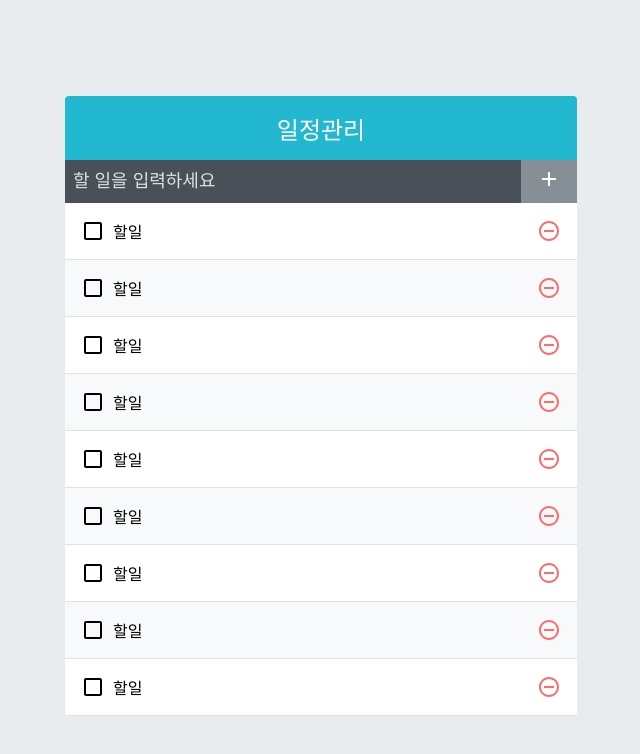
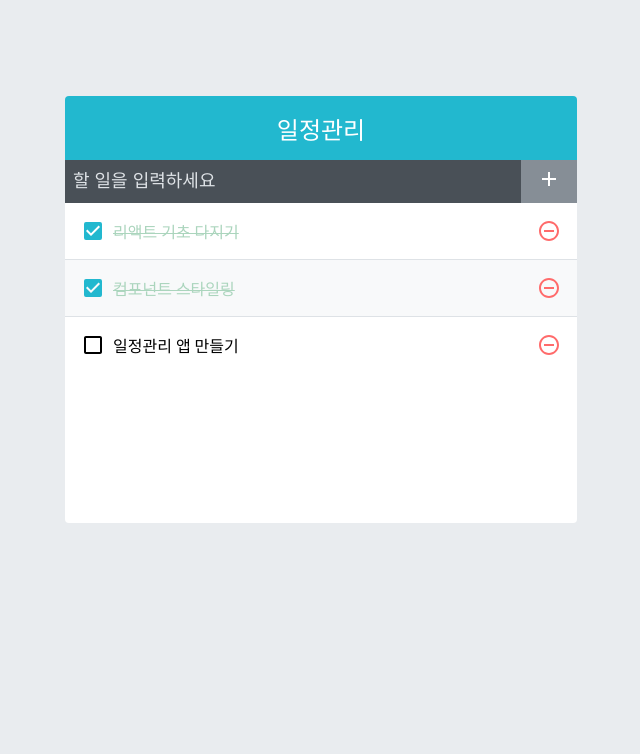
Before and after one commit to koreanddinghwan/TodoList-react, a React (Create React App) app: page / in a window 1280 px wide. Shown: the top 754 px of the page, without its empty margins (319-959 px from the left). Built offline with nearby package versions, Linux system fonts and the light colour scheme.

Commit message:
todoStatus in App

```diff
--- a/src/App.js
+++ b/src/App.js
@@ -1,12 +1,31 @@
 import TodoTemplate from './components/TodoTemplate';
 import TodoInsert from './components/TodoInsert';
 import TodoList from './components/TodoList';
+import React, { useState } from 'react';
 
 function App() {
+  const [todos, setTodos] = useState([
+    {
+      id: 1,
+      text: '리액트 기초 다지기',
+      checked: true,
+    },
+    {
+      id: 2,
+      text: '컴포넌트 스타일링',
+      checked: true,
+    },
+    {
+      id: 1,
+      text: '일정관리 앱 만들기',
+      checked: false,
+    },
+  ]);
+
   return (
     <TodoTemplate>
       <TodoInsert />
-      <TodoList />
+      <TodoList todos={todos} />
     </TodoTemplate>
   );
 }
--- a/src/components/TodoList.js
+++ b/src/components/TodoList.js
@@ -2,20 +2,12 @@
 import TodoListItem from './TodoListItem';
 import './TodoList.scss';
 
-const TodoList = () => {
+const TodoList = ({ todos }) => {
   return (
     <div className="TodoList">
-      <TodoListItem />
-      <TodoListItem />
-      <TodoListItem />
-      <TodoListItem />
-      <TodoListItem />
-      <TodoListItem />
-      <TodoListItem />
-      <TodoListItem />
-      <TodoListItem />
-      <TodoListItem />
-      <TodoListItem />
+      {todos.map((todo, index) => (
+        <TodoListItem todo={todo} key={todo.id}></TodoListItem>
+      ))}
     </div>
   );
 };
--- a/src/components/TodoListItem.js
+++ b/src/components/TodoListItem.js
@@ -5,13 +5,16 @@
   MdRemoveCircleOutline,
 } from 'react-icons/md';
 import './TodoListItem.scss';
+import cn from 'classnames';
 
-const TodoListItem = () => {
+const TodoListItem = ({ todo }) => {
+  const { text, checked } = todo;
   return (
     <div className="TodoListItem">
-      <div className="checkbox">
-        <MdCheckBoxOutlineBlank />
-        <div className="text">할일</div>
+      {/* cn은 checked가 true면 checked를 클래스에 추가해준다. */}
+      <div className={cn('checkbox', { checked })}>
+        {checked ? <MdCheckBox /> : <MdCheckBoxOutlineBlank />}
+        <div className="text">{text}</div>
       </div>
       <div className="remove">
         <MdRemoveCircleOutline />
```
